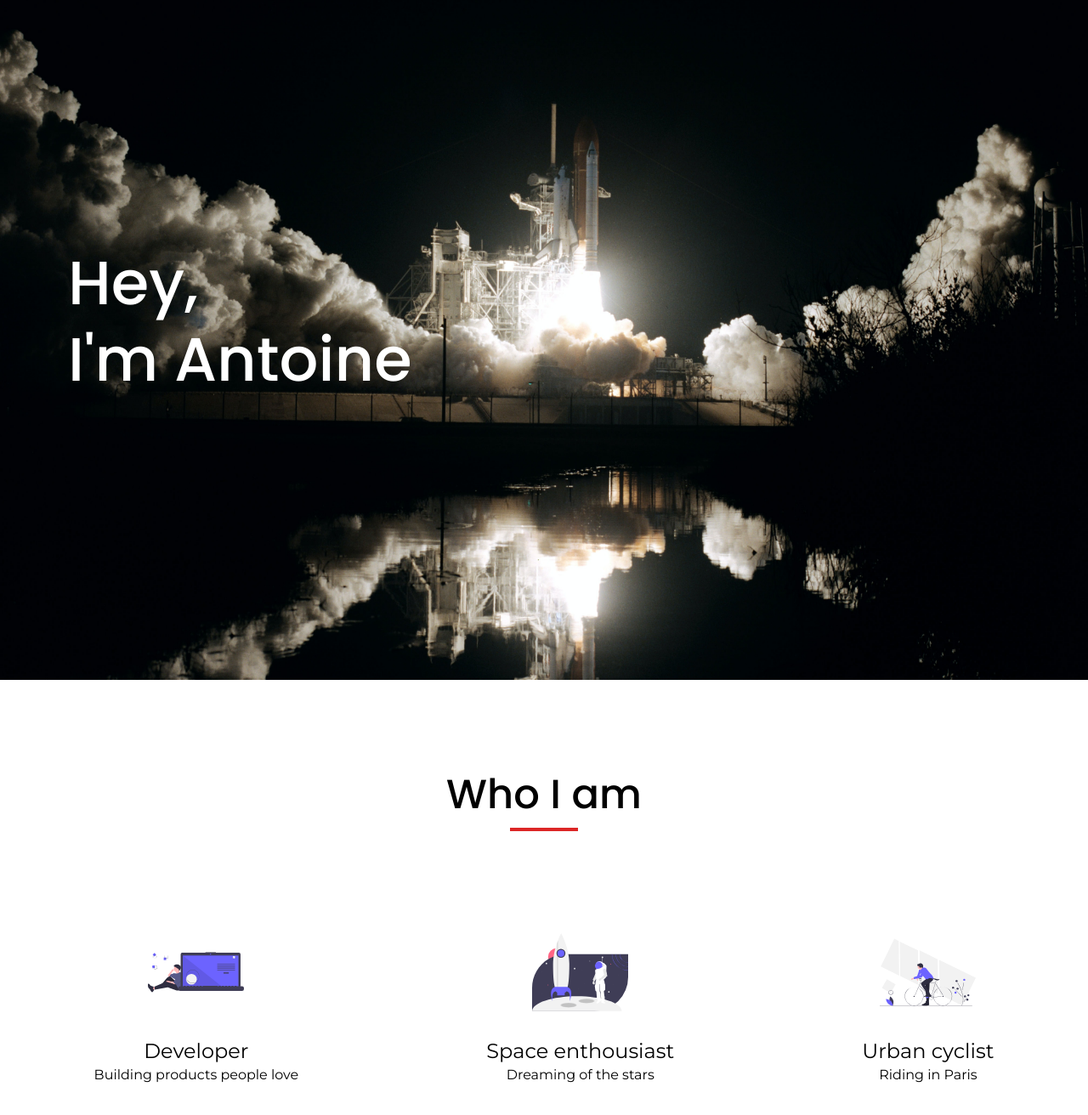
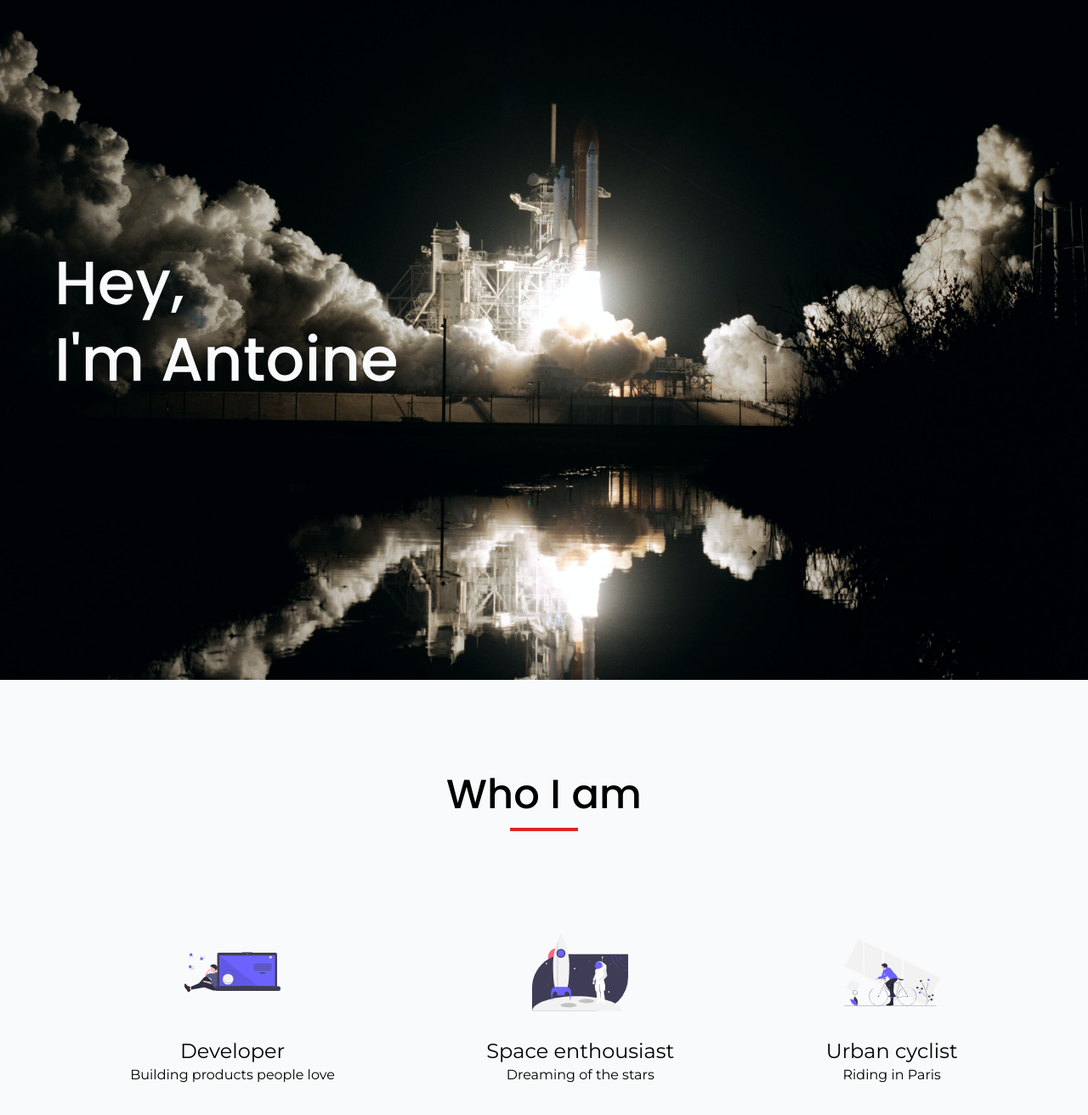
Before and after one commit to AntoineAbhay/next-website, a Next.js app: page / in a window 1280 px wide. Shown: the top 1312 px of the page at 85% size. Built offline with nearby package versions, Linux system fonts and the light colour scheme.

Commit message:
Display improvements

```diff
--- a/src/pages/index.tsx
+++ b/src/pages/index.tsx
@@ -25,11 +25,7 @@ const Home: NextPage = () => {
         <title>Antoine Abhay</title>
         <meta name="description" content="Antoine' website" />
         <link rel="icon" href="/favicon.ico" />
-        <link
-          rel="icon"
-          type="image/svg+xml"
-          href="/favicon.svg"
-        />
+        <link rel="icon" type="image/svg+xml" href="/favicon.svg" />
         <link rel="icon" type="image/png" href="/favicon.png" />
       </Head>
 
@@ -45,12 +41,12 @@ const Home: NextPage = () => {
               layout="fill"
             />
           </div>
-          <div className="font-header pl-20 pt-[calc(45vh-72px)] text-7xl font-medium leading-tight text-white">
+          <div className="font-header pl-[5vw] pt-[calc(45vh-72px)] text-7xl font-medium leading-tight text-gray-50">
             <div>Hey,</div>
             <div>I&apos;m Antoine</div>
           </div>
         </div>
-        <div className="min-h-screen w-screen">
+        <div className="min-h-screen w-screen bg-gray-50">
           <div className="flex flex-col items-center">
             <div className="font-header mt-24 text-5xl font-medium leading-relaxed">
               Who I am
@@ -58,7 +54,7 @@ const Home: NextPage = () => {
             <div className="h-1 w-20 bg-red-600" />
             <div
               ref={profileRef}
-              className="flex w-full flex-col items-center md:mt-24 md:flex-row md:justify-around"
+              className="flex w-full flex-col items-center md:mt-24 md:flex-row md:justify-around max-w-6xl"
             >
               <ProfileItem
                 imageSrc="/images/dev.inline.svg"
```
